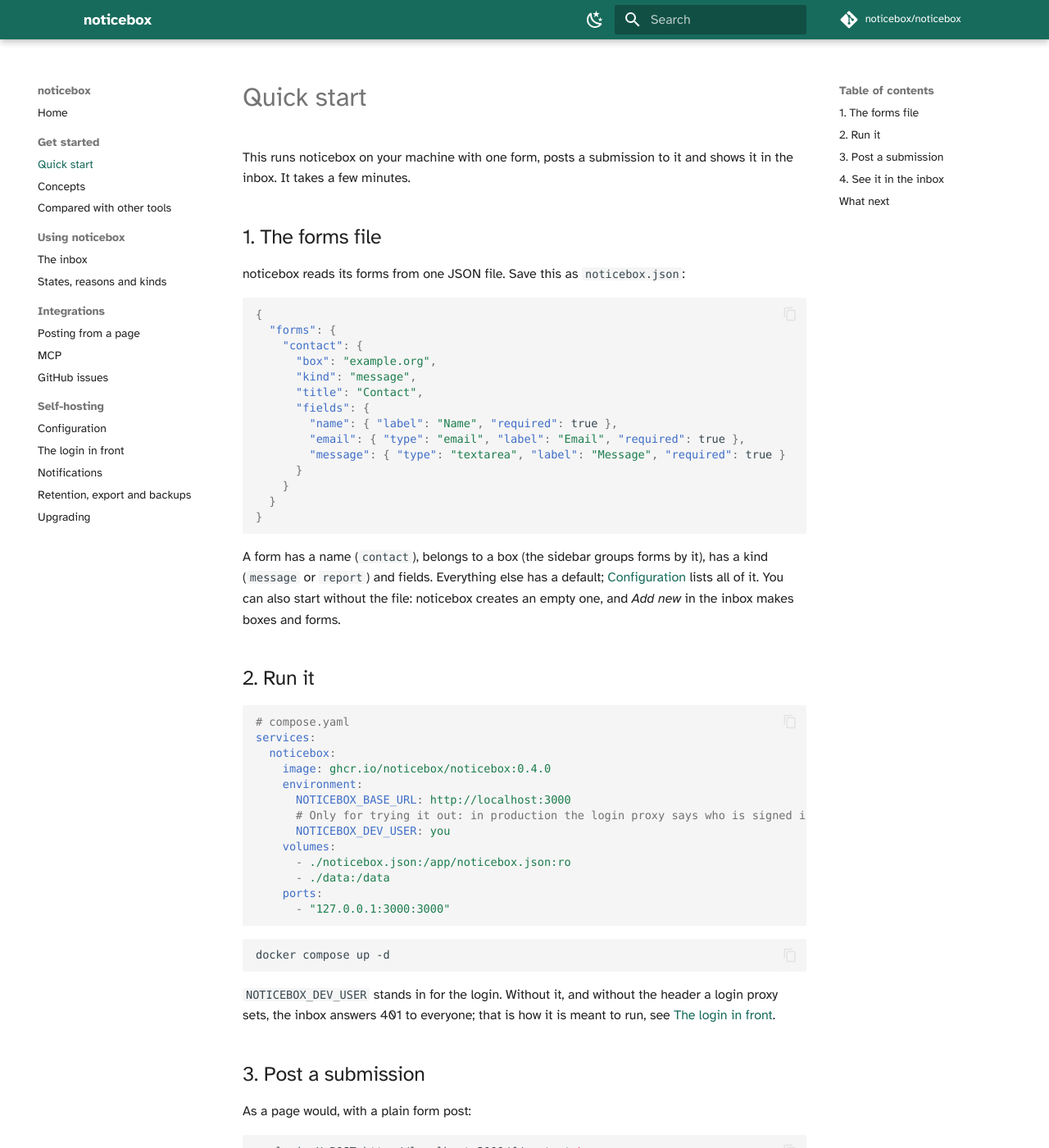
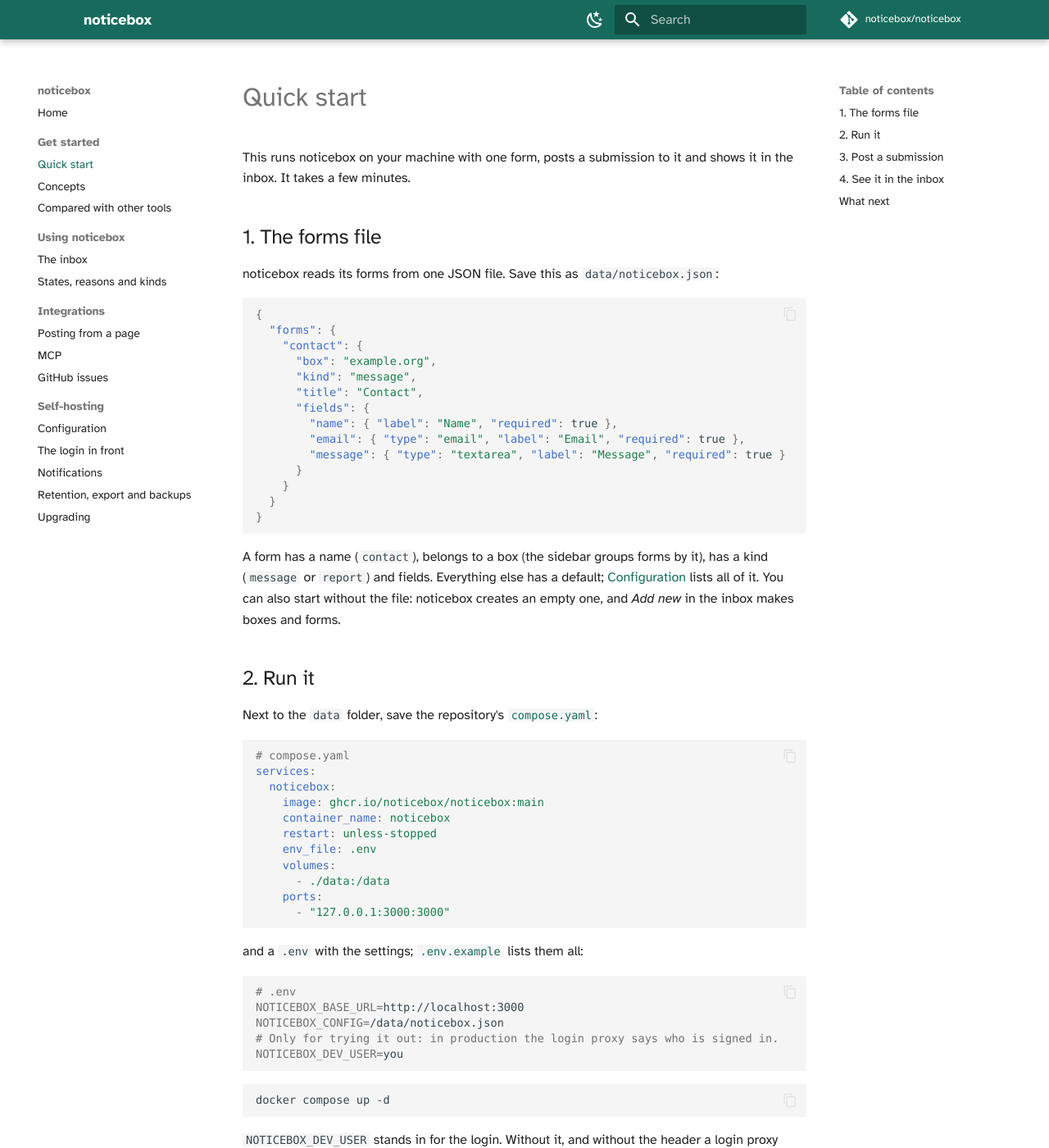
Before and after one commit to noticebox/noticebox, an MkDocs documentation site: the page built from docs/get-started/quick-start.md, in a window 1280 px wide and 1400 px high. Shown: the whole window at 82% size. Built offline with MkDocs 1.6.1 and Material for MkDocs 9.7.7, drawn with Linux system fonts in a browser that asks for light colours; some web fonts are replaced; comment, search, counter and statistics services are not loaded.

Commit message:
NOTICEBOX #39: compose.yaml with env_file, and a complete .env.example
compose.example.yml becomes compose.yaml, the file a server runs: the
image, env_file: .env, the data volume and the port, no variables. The
forms file moves into the data volume (NOTICEBOX_CONFIG=/data/noticebox.json),
so the settings pages can write it; the old example mounted it read-only.
.env.example lists every variable runtime.ts and the entrypoint read,
with what it does and its default; an unchanged copy starts. .gitignore
keeps every .env* out but .env.example. Quick start, configuration and
README follow.

Co-Authored-By: Claude Opus 5.5 <noreply@anthropic.com>
Claude-Session: https://claude.ai/code/session_01MmwmvvTnvH8VfDrotBF45K

````diff
--- a/docs/get-started/quick-start.md
+++ b/docs/get-started/quick-start.md
@@ -4,7 +4,7 @@ This runs noticebox on your machine with one form, posts a submission to it and
 
 ## 1. The forms file
 
-noticebox reads its forms from one JSON file. Save this as `noticebox.json`:
+noticebox reads its forms from one JSON file. Save this as `data/noticebox.json`:
 
 ```json
 {
@@ -27,20 +27,30 @@ A form has a name (`contact`), belongs to a box (the sidebar groups forms by it)
 
 ## 2. Run it
 
+Next to the `data` folder, save the repository's [`compose.yaml`](https://github.com/noticebox/noticebox/blob/main/compose.yaml):
+
 ```yaml
 # compose.yaml
 services:
   noticebox:
-    image: ghcr.io/noticebox/noticebox:0.4.0
-    environment:
-      NOTICEBOX_BASE_URL: http://localhost:3000
-      # Only for trying it out: in production the login proxy says who is signed in.
-      NOTICEBOX_DEV_USER: you
+    image: ghcr.io/noticebox/noticebox:main
+    container_name: noticebox
+    restart: unless-stopped
+    env_file: .env
     volumes:
-      - ./noticebox.json:/app/noticebox.json:ro
       - ./data:/data
     ports:
       - "127.0.0.1:3000:3000"
+```
+
+and a `.env` with the settings; [`.env.example`](https://github.com/noticebox/noticebox/blob/main/.env.example) lists them all:
+
+```sh
+# .env
+NOTICEBOX_BASE_URL=http://localhost:3000
+NOTICEBOX_CONFIG=/data/noticebox.json
+# Only for trying it out: in production the login proxy says who is signed in.
+NOTICEBOX_DEV_USER=you
 ```
 
 ```sh
````
Also changed, not shown: README.md (+1 -11 lines), compose.example.yml (deleted, +0 -17 lines), compose.yaml (added, +17 -0 lines), docs/self-hosting/configuration.md (+4 -1 lines), 2 other files.
